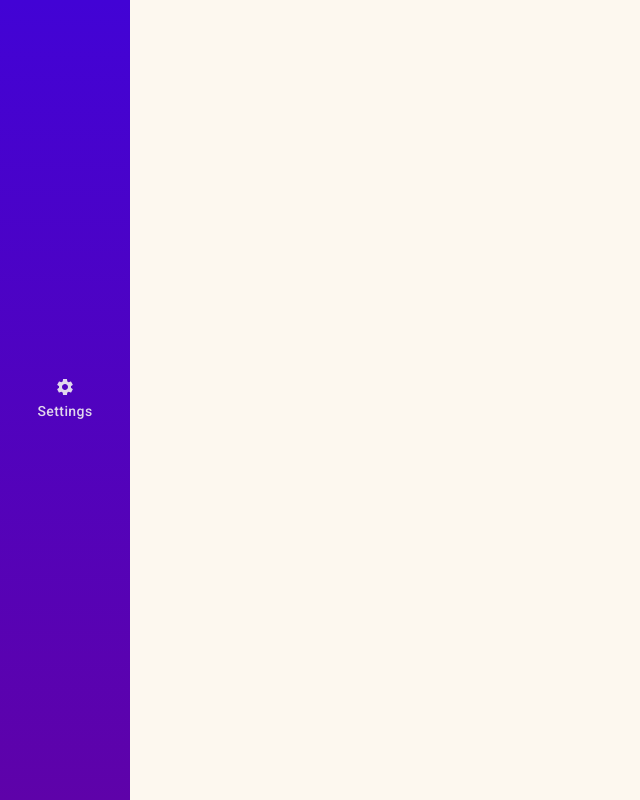
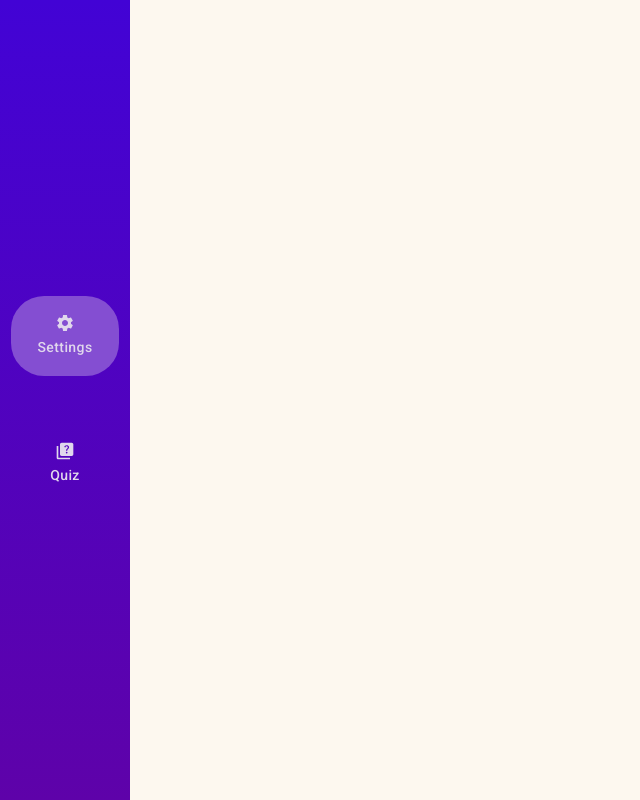
Before and after one commit to shakiralihamza/micro-quiz-app, a React (Create React App) app: page / in a window 1280 px wide. Shown: the whole page, without its empty margins (0-640 px from the left). Built offline with nearby package versions, Linux system fonts and the light colour scheme.

Commit message:
Added some typescripty stuff

```diff
--- a/src/App.tsx
+++ b/src/App.tsx
@@ -1,11 +1,24 @@
-import React from 'react';
+import React, {useState} from 'react';
 import LeftComponent from "./Components/LeftComponent";
 import {Grid} from "@mui/material";
+import {MyContext} from "./Context/MyContext";
+// noinspection ES6PreferShortImport
+import { Menu } from './react-app-env.d';
+
+interface ContextType {
+    menu: string
+    setMenu: (menu: string) => void
+}
 
 function App() {
+    const [menu, setMenu] = useState<string>(Menu.Settings);
+    const ContextValues: ContextType = {
+        menu,
+        setMenu
+    }
 
     return (
-    <div>
+        <MyContext.Provider value={ContextValues}>
             <Grid container sx={{height: '100vh'}}>
                 <Grid item sx={{
                     backgroundImage: 'linear-gradient(to bottom, #4203d5, #5e02a9)',
@@ -17,7 +30,7 @@ function App() {
 
                 </Grid>
             </Grid>
-    </div>
+        </MyContext.Provider>
     );
 }
 
--- a/src/Components/LeftComponent.tsx
+++ b/src/Components/LeftComponent.tsx
@@ -2,6 +2,9 @@ import {Grid, Stack} from '@mui/material';
 import React from 'react';
 import SettingsIcon from '@mui/icons-material/Settings';
 import MainButton from "./MainButton";
+import QuizIcon from '@mui/icons-material/Quiz';
+// noinspection ES6PreferShortImport
+import { Menu } from '../react-app-env.d';
 
 function LeftComponent() {
     return (
@@ -17,7 +20,8 @@ function LeftComponent() {
                     direction={'column'}
                     sx={{width: '100%', height: '100%'}}
                 >
-                   <MainButton icon={<SettingsIcon fontSize={'small'}/>} text={'Settings'}/>
+                   <MainButton icon={<SettingsIcon fontSize={'small'}/>} text={Menu.Settings}/>
+                   <MainButton icon={<QuizIcon fontSize={'small'}/>} text={Menu.Quiz}/>
                 </Stack>
             </Grid>
         </Grid>
--- a/src/Components/MainButton.tsx
+++ b/src/Components/MainButton.tsx
@@ -1,26 +1,40 @@
 import Button from '@mui/material/Button';
 import {styled} from '@mui/material/styles';
 import {Box, Stack} from "@mui/material";
-import React from "react";
+import React, {useContext} from "react";
+import {MyContext} from "../Context/MyContext";
 
 const TheButton = styled(Button)({
     boxShadow: 'none',
     borderRadius: '33px',
+    backgroundColor: 'transparent',
     height: '80px',
     color: '#e0d7ec',
     textTransform: 'none',
     fontWeight: '500',
-    '&:focus': {
-        backgroundColor: '#844ed2',
-    },
+    '&:hover': {
+        backgroundColor: '#905fd5'
+    }
 });
 
 interface Props {
     icon: any
     text: string
 }
-const MainButton: React.FC<Props> = ({icon, text}) => (
-    <TheButton disableRipple>
+
+const MainButton: React.FC<Props> = ({icon, text}) => {
+    const {menu, setMenu} = useContext(MyContext);
+
+    const changeMenu = (menu: string) => setMenu(menu)
+
+    return (
+        <TheButton
+            disableRipple
+            sx={{
+                backgroundColor: menu === text ? '#844ed2' : ''
+            }}
+            onClick={() => changeMenu(text)}
+        >
             <Stack>
                 <Box sx={{height: 22}}>
                     {icon}
@@ -29,5 +43,6 @@ const MainButton: React.FC<Props> = ({icon, text}) => (
             </Stack>
         </TheButton>
     );
+}
 
 export default MainButton;
--- /dev/null
+++ b/src/Context/MyContext.tsx
@@ -0,0 +1,3 @@
+import {createContext} from "react";
+
+export const MyContext = createContext<any>('');
--- a/src/react-app-env.d.ts
+++ b/src/react-app-env.d.ts
@@ -1 +1,6 @@
 /// <reference types="react-scripts" />
+
+export enum Menu {
+    Settings = 'Settings',
+    Quiz = 'Quiz'
+}
```
Lines whose indentation alone changed are shown as unchanged.
